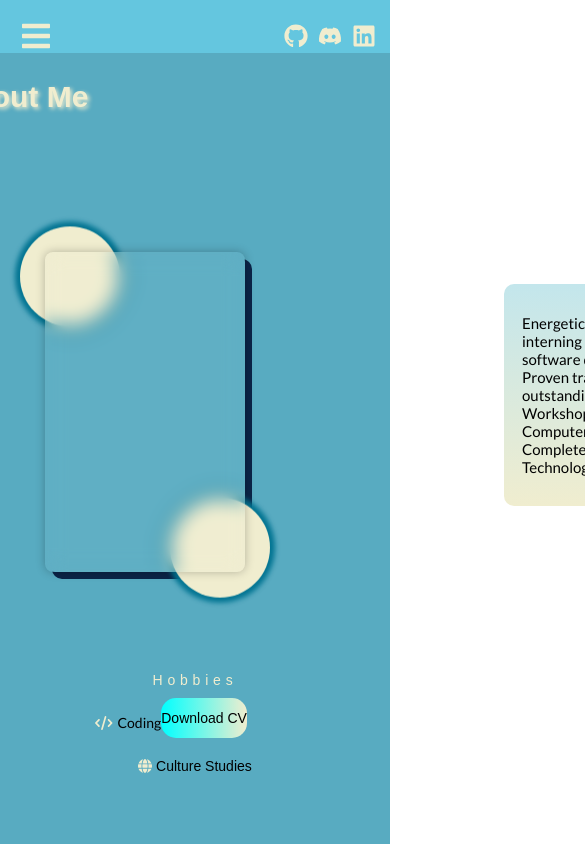
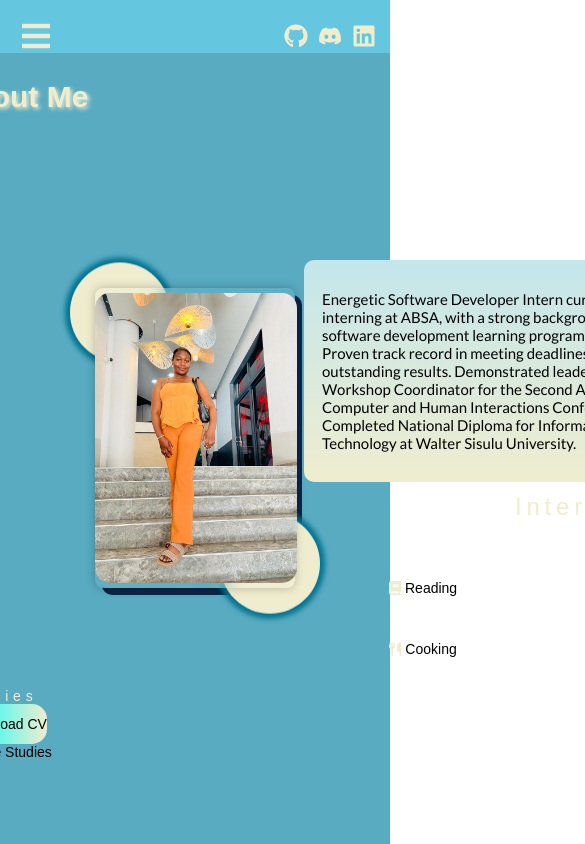
Before and after one commit to Sikhuphela/Port, a React (Create React App) app: page /about in a window 390 px wide. Shown: the top 844 px of the page, 585 px wide, since content can reach past the window. Built offline with nearby package versions, Linux system fonts and the light colour scheme.

Commit message:
added alignment and sizes for the about  image

```diff
--- a/src/Pages/About.css
+++ b/src/Pages/About.css
@@ -421,14 +421,17 @@
     background: linear-gradient(32deg, cyan, #f0edcf, #ffeb3b, #03a9f4);
   }
   @media screen and (max-width: 768px) {
-    .about .IMG {
-      height: 340px; /* Decreased height by 100px */
-      width: calc(100% - 250px); /* Adjusted width */
+    .about .group {
+      height: 200px;
+      margin-top: -500px;
+      left: -200px;
     }
 
-    .card-2 {
-      width: 250px; /* Decreased width by 100px */
-      height: 400px; /* Decreased height by 100px */
+    .about .IMG {
+      height: 50px;
+      width: 20px;
+      left: -400px;
+      border-radius: 0;
     }
 
     .about .cooking,
@@ -439,30 +442,29 @@
     .about .text-wrapper-5,
     .about .group-2,
     .about .btn {
-      width: 100%; /* Set width to 100% */
-      text-align: center; /* Center the text */
-      margin: 20px auto; /* Center the element */
-      position: static; /* Change position to static */
-      margin-top: 0; /* Remove margin-top */
-      margin-left: 0; /* Remove margin-left */
+      position: static;
+      width: 100%;
+      text-align: center;
+      margin: 0 auto;
+      margin-top: 0;
+      margin-left: 0;
     }
   }
 
   @media screen and (max-width: 480px) {
-    .about .group {
-      height: auto; /* Adjusted height to fit the content */
-      margin-top: 0; /* Remove negative margin */
-      left: 0; /* Center the group */
+
+    .card-2{
+      width: 200px;
+      height: 300px;
+      left: 200px;
+      margin-top: 150px;
     }
-
     .about .IMG {
-      height: 240px; /* Decreased height by 100px */
-      width: calc(100% - 200px); /* Adjusted width */
-    }
-
-    .card-2 {
-      width: 200px; /* Decreased width by 100px */
-      height: 320px; /* Decreased height by 100px */
+      height: 290px;
+      width: 202px;
+      left: 0px;
+      border-radius: 15px;
+      margin-top: -25px;
     }
 
     .about .cooking,
@@ -473,12 +475,6 @@
     .about .text-wrapper-5,
     .about .group-2,
     .about .btn {
-      font-size: 14px; /* Decrease font size */
-      width: 100%; /* Set width to 100% */
-      text-align: center; /* Center the text */
-      margin: 10px auto; /* Center the element */
-      position: static; /* Change position to static */
-      margin-top: 0; /* Remove margin-top */
-      margin-left: 0; /* Remove margin-left */
+      font-size: 14px;
     }
   }
--- a/src/Pages/style.css
+++ b/src/Pages/style.css
@@ -196,7 +196,6 @@ button:active {
 
   .image {
     bottom: 250px;
-
     left: calc(50% - 30px);
     width: 140px;
     height: 300px;
```
